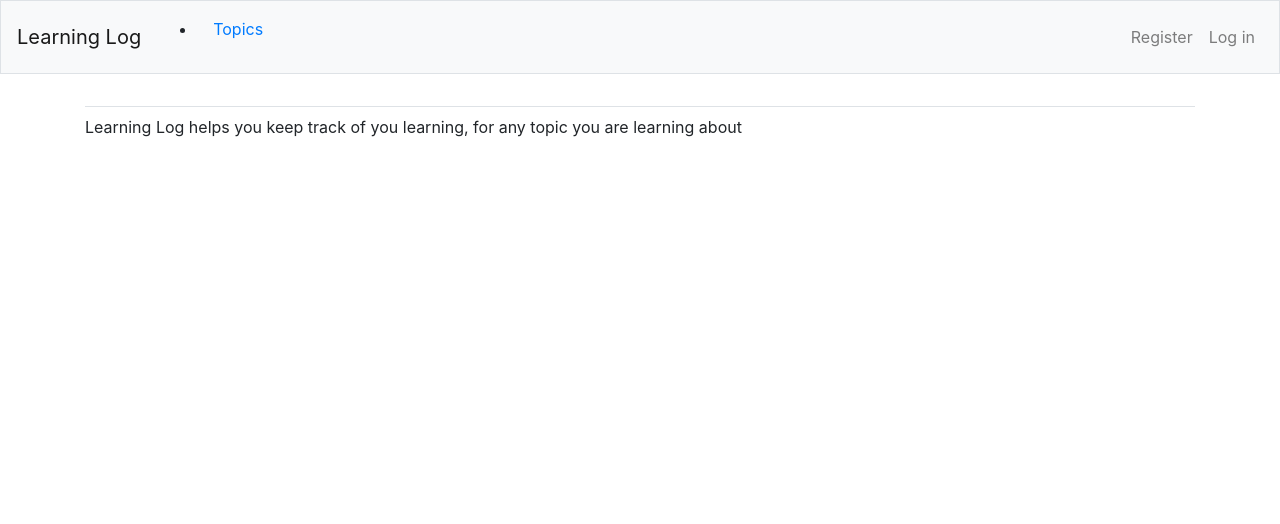
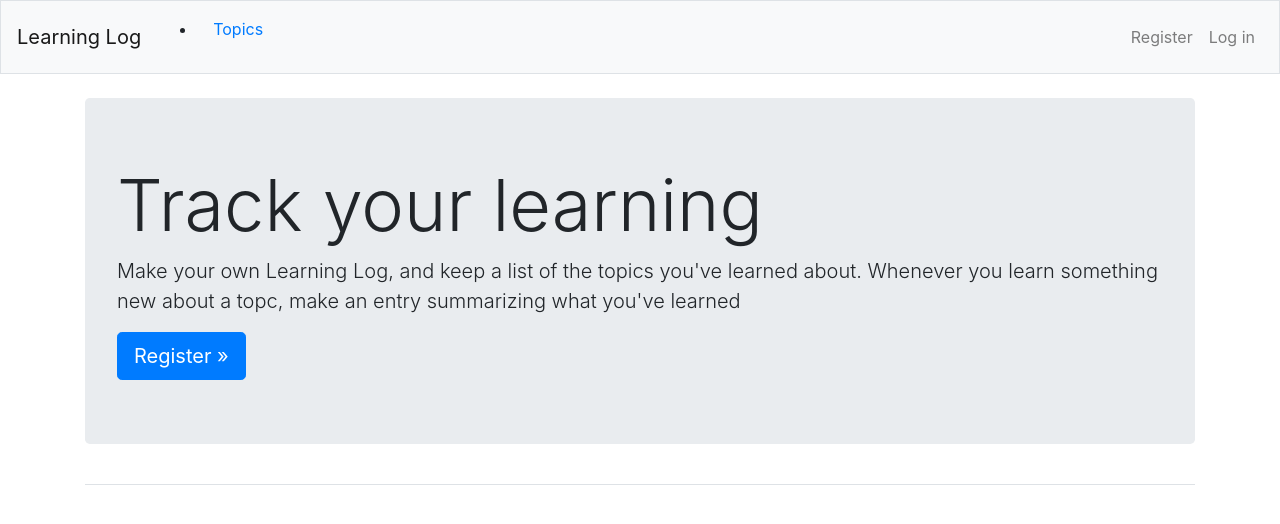
Before and after one commit to stevekutz/learning_log_django, a Django app: page / in a window 1280 px wide. Shown: the top 524 px of the page. Run offline with Django 3.2, Linux system fonts and the light colour scheme; some libraries are stand-ins or nearby versions.

Commit message:
updated index.html

```diff
--- a/learning_logs/templates/learning_logs/index.html
+++ b/learning_logs/templates/learning_logs/index.html
@@ -1,6 +1,15 @@
 {% extends "learning_logs/base.html" %}
 
-{% block content %}
+{% block page_header %}
 
-<p> Learning Log helps you keep track of you learning, for any topic you are learning about </p>
-{% endblock content %}
+    <div class = "jumbotron">
+        <h1 class = "display-3"> Track your learning </h1>
+
+        <p class = "lead"> Make your own Learning Log, and keep a list of the
+        topics you've learned about. Whenever you learn something new about a topc,
+        make an entry summarizing what you've learned </p>
+
+        <a class = "btn btn-lg btn-primary" href = "{% url 'users:register' %}" role = "button"> Register &raquo; </a>
+
+    </div>
+{% endblock page_header %}
```
Also changed, not shown: README.MD.
